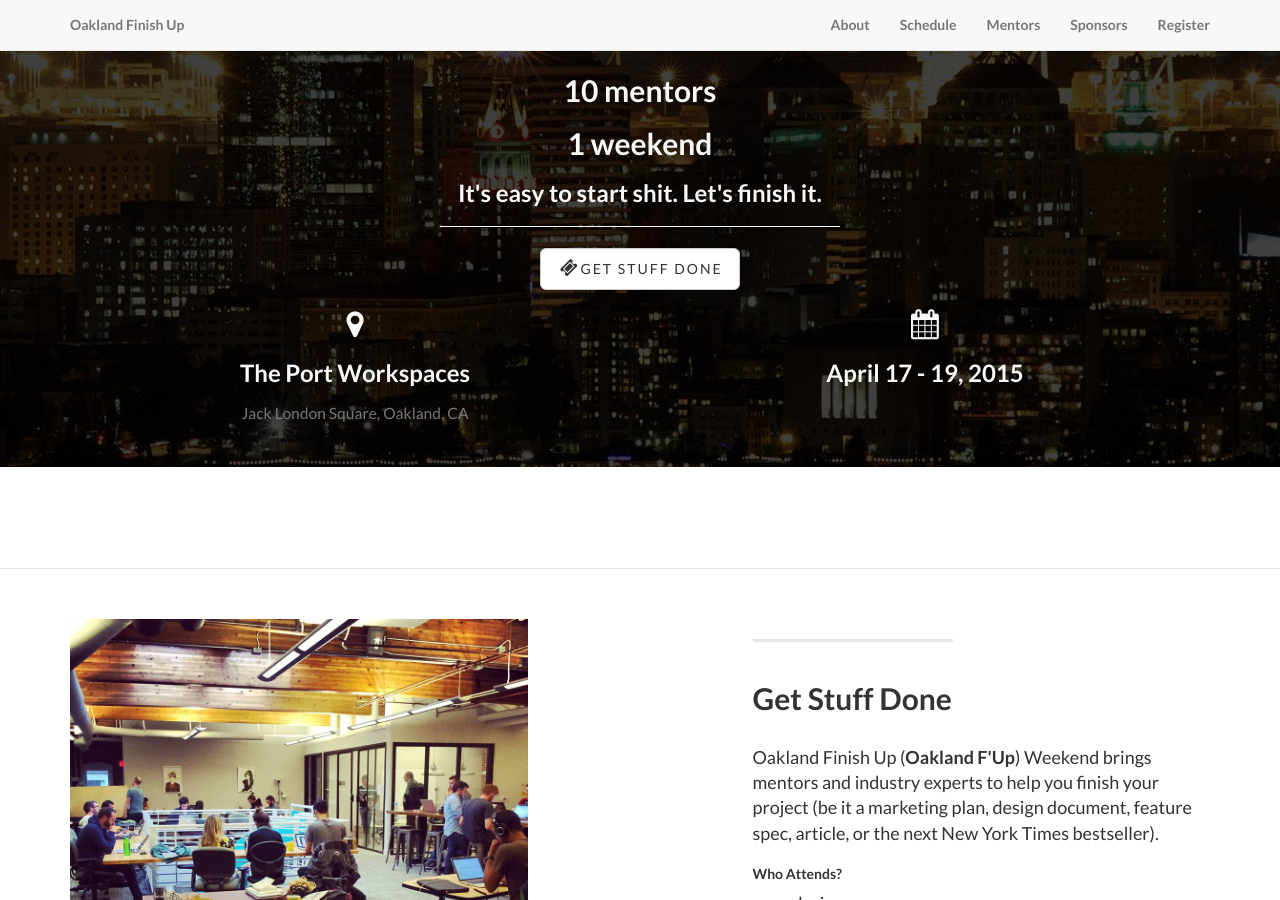
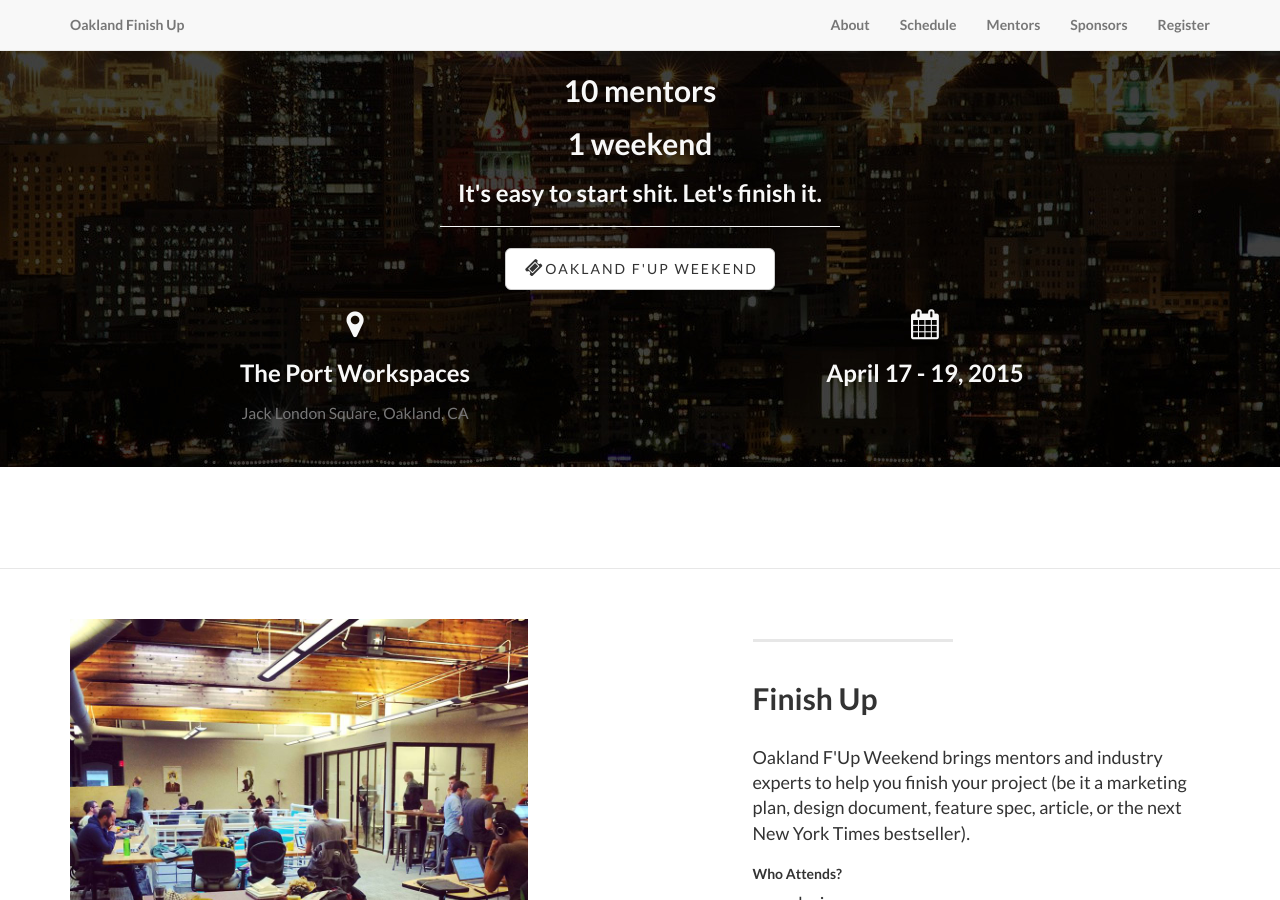
Before and after one commit to oaklandfinishup/oaklandfinishup.com, a Jekyll site: the page built from index.html, in a window 1280 px wide and 900 px high, scrolled down 354 px. Built offline with Jekyll 4.4.1, drawn with Linux system fonts in a browser that asks for light colours.

Commit message:
Embrace the F'up moniker for the weekend event.

```diff
--- a/_layouts/default.html
+++ b/_layouts/default.html
@@ -76,7 +76,7 @@
 							<hr class="intro-divider">
 						</div><!--.tinted-->
                         <a href="#register" class="btn btn-default btn-lg">
-							<i class="fa fa-ticket fa-fw"></i><span class="network-name">Get Stuff Done</span>
+							<i class="fa fa-ticket fa-fw"></i><span class="network-name">Oakland F'up Weekend</span>
 						</a>
 						<div class="clearfix"></div>
 						<div class="col-md-6 col-sm-12">
@@ -102,9 +102,9 @@
                 <div class="col-lg-5 col-lg-offset-1 col-sm-push-6  col-sm-6">
                     <hr class="section-heading-spacer">
                     <div class="clearfix"></div>
-                    <h2 class="section-heading">Get Stuff Done</h2>
+                    <h2 class="section-heading">Finish Up</h2>
                     <p class="lead">
-						Oakland Finish Up (<strong>Oakland F'Up</strong>) Weekend brings mentors and industry experts to help you finish your project (be it a marketing plan, design document, feature spec, article, or the next New York Times bestseller).
+						Oakland F'Up Weekend brings mentors and industry experts to help you finish your project (be it a marketing plan, design document, feature spec, article, or the next New York Times bestseller).
 					</p>
 					<h5>Who Attends?</h5>
 					<ul class="lead">
```
Also changed, not shown: other parts of _layouts/default.html (+2 -2 lines).
